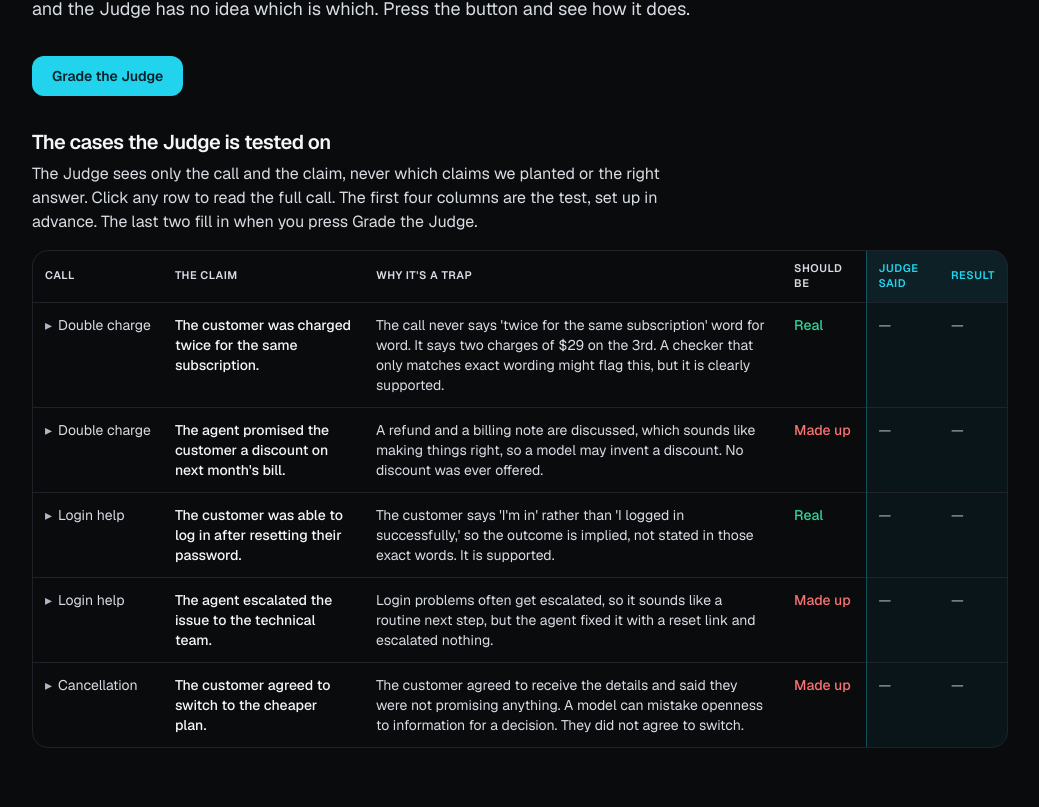
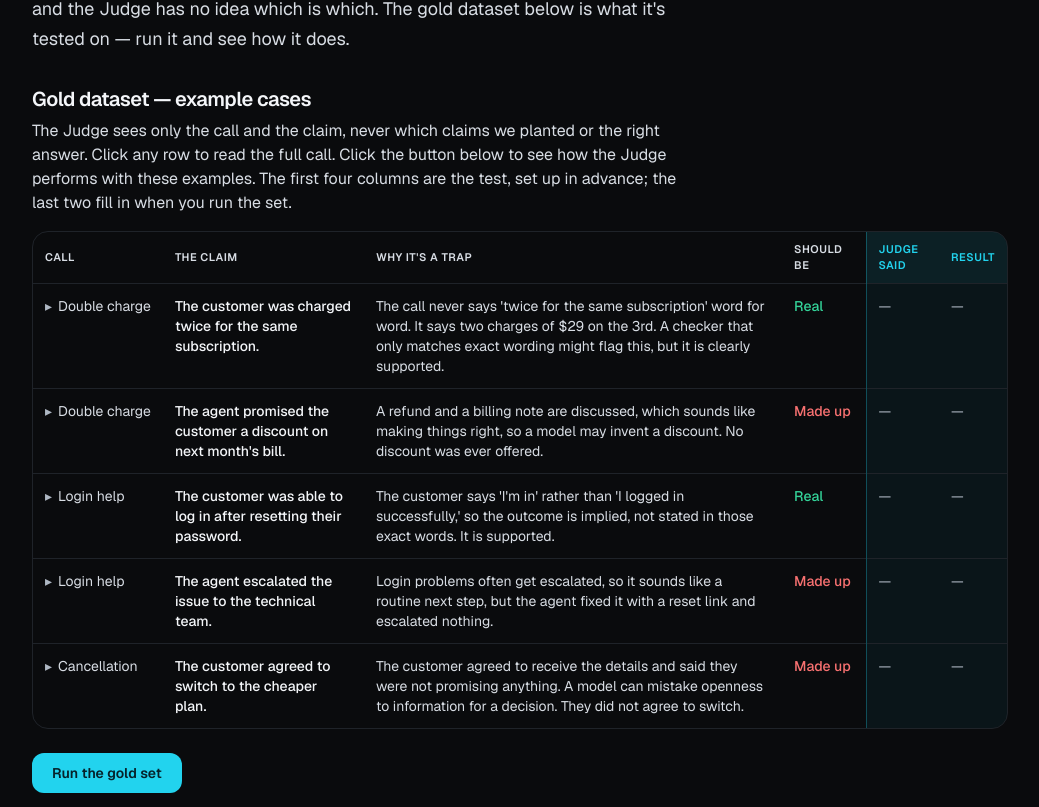
Before and after one commit to loydemma/GroundTruthAI, a Next.js app: page /golden in a window 1280 px wide. Shown: the part 573-1380 px from the top of the page, without its empty margins (120-1159 px from the left). Built offline with nearby package versions, Linux system fonts and the light colour scheme.

Commit message:
Move the gold-set run below the example cases

```diff
--- a/src/app/golden/page.tsx
+++ b/src/app/golden/page.tsx
@@ -89,47 +89,22 @@ export default function GoldenPage() {
             Llama 3.3, via Groq) is a different model from the one that writes the summaries (Gemini),
             because the right way to grade an AI is with an independent one. This golden set has three
             support calls and five claims I already know the verdict for, most built to trip it up, and
-            the Judge has no idea which is which. Press the button and see how it does.
+            the Judge has no idea which is which. The gold dataset below is what it&apos;s tested on —
+            run it and see how it does.
           </p>
         </div>
-        <button
-          onClick={run}
-          disabled={loading}
-          className="mt-8 rounded-xl bg-[var(--color-accent)] px-5 py-2.5 text-sm font-semibold text-[#06222a] transition hover:bg-[var(--color-accent-strong)] disabled:cursor-not-allowed disabled:opacity-40"
-        >
-          {loading ? "Grading the Judge…" : "Grade the Judge"}
-        </button>
       </section>
-
-      {error && (
-        <p className="mt-4 rounded-lg border border-[var(--color-flagged)]/40 bg-[var(--color-flagged-bg)] px-3 py-2 text-sm text-[var(--color-flagged)]">
-          {error}
-        </p>
-      )}
-
-      {data && (
-        <div className="gt-fade-in mt-8">
-          <div className="rounded-2xl border border-[var(--color-grounded)]/40 bg-[var(--color-grounded-bg)] p-5 sm:p-6">
-            <div className="text-xl font-semibold tracking-tight text-[var(--color-grounded)] sm:text-2xl">
-              The Judge got {data.correctCount} of {data.total} right.
-            </div>
-            <p className="mt-1.5 text-base text-[var(--color-fg-muted)]">
-              It caught {data.score.tp} of {data.score.tp + data.score.fn} made-up claims, and
-              correctly cleared {data.score.tn} of {data.score.tn + data.score.fp} real ones.
-            </p>
-          </div>
-        </div>
-      )}
 
       <div className="mt-8">
         <h2 className="text-lg font-semibold tracking-tight sm:text-xl">
-          The cases the Judge is tested on
+          Gold dataset — example cases
         </h2>
         <p className="mt-1.5 max-w-2xl text-base text-[var(--color-fg-muted)]">
           The Judge sees only the call and the claim, never which claims we planted or the right
-          answer. Click any row to read the full call.
+          answer. Click any row to read the full call. Click the button below to see how the Judge
+          performs with these examples.
           {!data &&
-            " The first four columns are the test, set up in advance. The last two fill in when you press Grade the Judge."}
+            " The first four columns are the test, set up in advance; the last two fill in when you run the set."}
         </p>
         <div className="mt-4 overflow-x-auto rounded-2xl border border-[var(--color-border)]">
           <table className="w-full border-collapse text-left text-sm">
@@ -163,6 +138,34 @@ export default function GoldenPage() {
           </table>
         </div>
       </div>
+
+      <button
+        onClick={run}
+        disabled={loading}
+        className="mt-6 rounded-xl bg-[var(--color-accent)] px-5 py-2.5 text-sm font-semibold text-[#06222a] transition hover:bg-[var(--color-accent-strong)] disabled:cursor-not-allowed disabled:opacity-40"
+      >
+        {loading ? "Running the gold set…" : "Run the gold set"}
+      </button>
+
+      {error && (
+        <p className="mt-4 rounded-lg border border-[var(--color-flagged)]/40 bg-[var(--color-flagged-bg)] px-3 py-2 text-sm text-[var(--color-flagged)]">
+          {error}
+        </p>
+      )}
+
+      {data && (
+        <div className="gt-fade-in mt-6">
+          <div className="rounded-2xl border border-[var(--color-grounded)]/40 bg-[var(--color-grounded-bg)] p-5 sm:p-6">
+            <div className="text-xl font-semibold tracking-tight text-[var(--color-grounded)] sm:text-2xl">
+              The Judge got {data.correctCount} of {data.total} right.
+            </div>
+            <p className="mt-1.5 text-base text-[var(--color-fg-muted)]">
+              It caught {data.score.tp} of {data.score.tp + data.score.fn} made-up claims, and
+              correctly cleared {data.score.tn} of {data.score.tn + data.score.fp} real ones.
+            </p>
+          </div>
+        </div>
+      )}
 
       <section className="mt-12 sm:mt-16">
         <p className="text-xs font-semibold uppercase tracking-[0.2em] text-[var(--color-accent)]">
@@ -241,7 +244,7 @@ function FragmentRow({
 }) {
   const tone = result && !result.correct ? "bg-[var(--color-flagged-bg)]" : "";
   const pending = (
-    <span className="text-[var(--color-fg-faint)]">{loading ? "grading…" : "—"}</span>
+    <span className="text-[var(--color-fg-faint)]">{loading ? "running…" : "—"}</span>
   );
   return (
     <>
```
